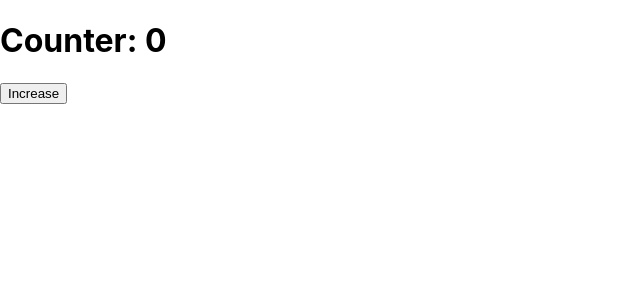
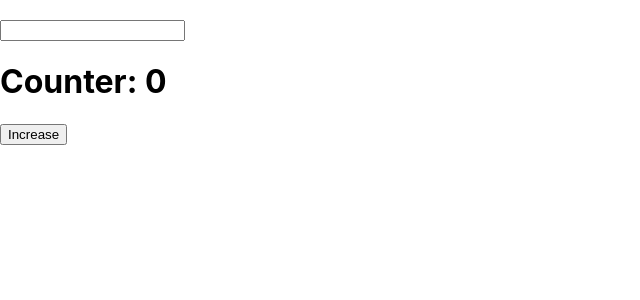
Before and after one commit to raloliver/react-hooks-ss, a React (Create React App) app: page / in a window 1280 px wide. Shown: the top 300 px of the page, without its empty margins (0-640 px from the left). Built offline with nearby package versions, Linux system fonts and the light colour scheme; the HTML template or start-up script is replaced by a standard one.

Commit message:
useState with input

```diff
--- a/src/App.js
+++ b/src/App.js
@@ -2,6 +2,7 @@ import React, { useState } from 'react';
 
 const App = () => {
   const [counter, setCounter] = useState(0);
+  const [input, setInput] = useState('');
 
   function increaseCounter() {
     setCounter(counter + 1);
@@ -9,6 +10,11 @@ const App = () => {
 
   return (
     <div>
+      <h3>{input}</h3>
+      <input
+        type="text"
+        onChange={(event) => setInput(event.target.value)}
+      />
       <h1>Counter: {counter}</h1>
       <button onClick={increaseCounter}>Increase</button>
     </div>
```
